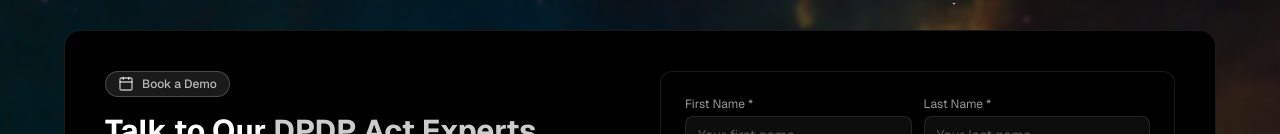
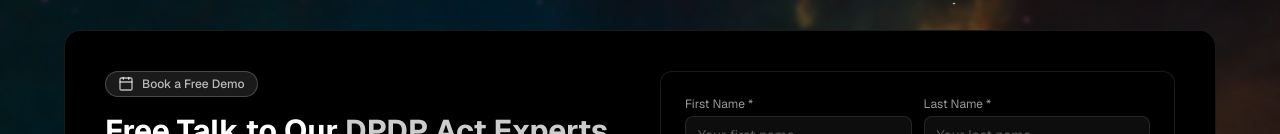
Before and after one commit to yashkulshrestha1102/data-protection-galaxy, a Next.js app: page / in a window 1280 px wide. Shown: the part 666-800 px from the top of the page. Built offline with nearby package versions, Linux system fonts and the light colour scheme.

Commit message:
free words adding

```diff
--- a/app/page.tsx
+++ b/app/page.tsx
@@ -212,10 +212,10 @@ export default function Home() {
             <div className="space-y-4">
               <div className="inline-flex items-center gap-2 px-3 py-1 rounded-full bg-white/10 border border-white/20 text-xs font-medium text-white/70">
                 <Calendar className="w-4 h-4" />
-                Book a Demo
+                Book a Free Demo
               </div>
               <h2 className="text-2xl md:text-3xl font-bold text-white">
-                Talk to Our <span className="text-white/80">DPDP Act Experts</span>
+                Free Talk to Our <span className="text-white/80">DPDP Act Experts</span>
               </h2>
               <p className="text-white/60 text-sm">
                 Fill in your details and a compliance expert will be in touch within one business day.
```
